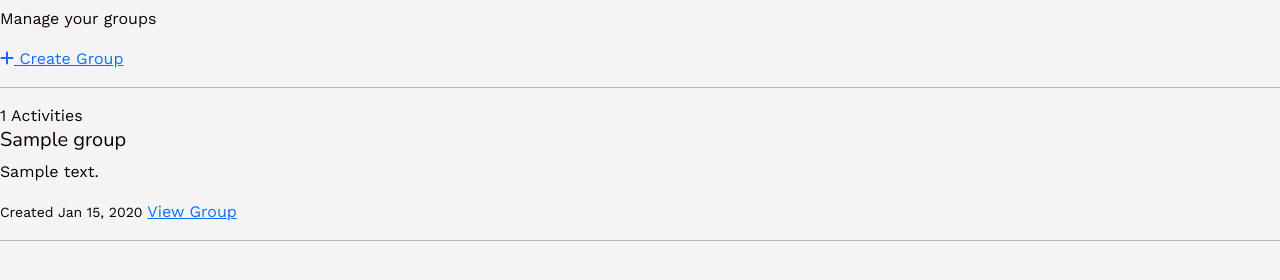
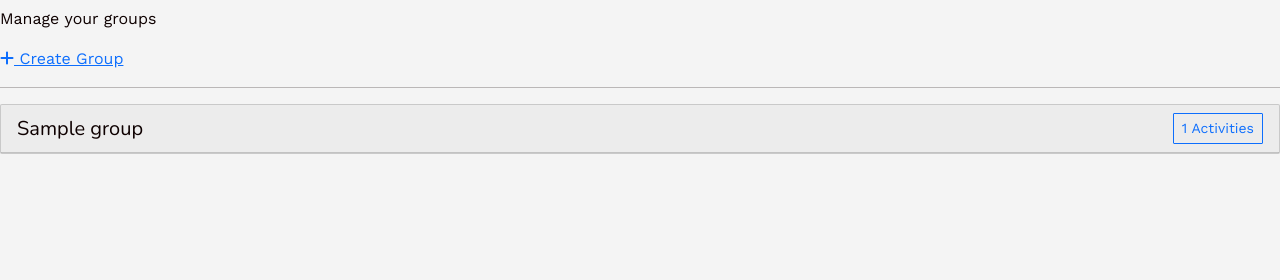
Before and after one commit to KateWright305/whatsupmtl, a Rails app: page /groups in a window 1280 px wide. Shown: the part 97-377 px from the top of the page. Run offline with Rails 7, Linux system fonts and the light colour scheme; a user stored in the database is signed in; data comes from the database, SQL or seed files in the repository; tables that the repository leaves empty hold one stand-in row (values such as "Sample post"); style sheets or scripts are compiled from the project's sources; parts of the project's set-up code (start-up, migrations or seed data) failed here and were passed over; some libraries are stand-ins or nearby versions.

Commit message:
add group card partial

```diff
--- /dev/null
+++ b/app/views/groups/_group.html.erb
@@ -0,0 +1,19 @@
+<div class="card mb-3">
+  <div class="card-header d-flex justify-content-between align-items-center">
+    <h5 class="mb-0"><%= group.name %></h5>
+    <button class="btn btn-outline-primary btn-sm" type="button"
+            data-bs-toggle="collapse" data-bs-target="#group-<%= group.id %>">
+      <%= group.activities.size %> Activities
+    </button>
+  </div>
+
+  <div class="collapse" id="group-<%= group.id %>">
+    <div class="card-body">
+      <p><%= truncate(group.description, length: 110) %></p>
+      <small>Created <%= group.created_at.strftime("%b %d, %Y") %></small>
+      <div class="mt-2">
+        <%= render "shared/button", text: "View Group", path: group_path(group) %>
+      </div>
+    </div>
+  </div>
+</div>
--- a/app/views/groups/index.html.erb
+++ b/app/views/groups/index.html.erb
@@ -16,27 +16,7 @@
 <div>
   <% @groups.each do |group| %>
 
-    <span>
-      <%= group.activities.size %> Activities
-    </span>
-
-    <h5>
-      <%= group.name %>
-    </h5>
-
-    <p>
-      <%= truncate(group.description, length: 110) %>
-    </p>
-
-    <div>
-      <small>
-        Created <%= group.created_at.strftime("%b %d, %Y") %>
-      </small>
-
-      <%= link_to "View Group", group_path(group) %>
-    </div>
-
-    <hr>
+<%= render "groups/group", group: group %>
 
   <% end %>
 
```
